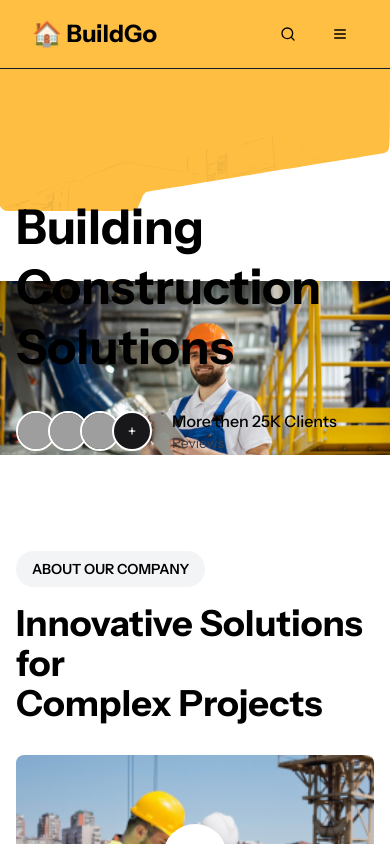
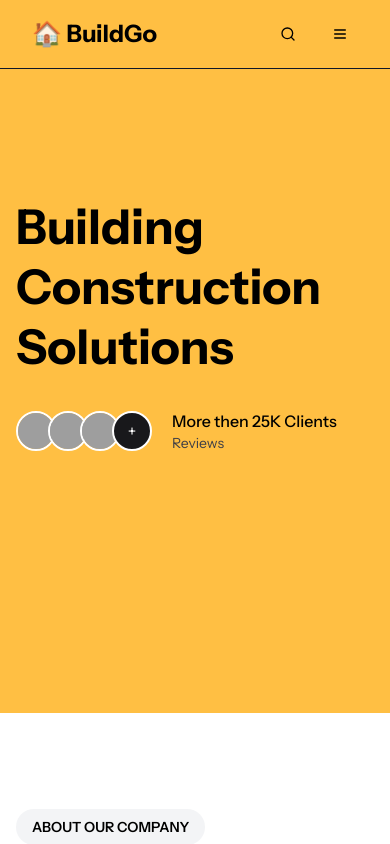
Before and after one commit to kraftonit/al-osaimi, a Next.js app: page / in a window 390 px wide. Shown: the top 844 px of the page. Built offline with nearby package versions, Linux system fonts and the light colour scheme; grey boxes are pictures that could not be loaded.

Commit message:
style: responsive done

```diff
--- a/src/components/HeroSection.tsx
+++ b/src/components/HeroSection.tsx
@@ -4,7 +4,7 @@ import { Avatar, AvatarFallback, AvatarImage } from "@/components/ui/avatar"
 export default function HeroSection() {
     return (
         <section>
-            <div className="relative py-32 z-10">
+            <div className="relative py-32 z-10 h-[calc(100vh-200px)] md:h-auto bg-primary md:bg-transparent">
                 {/* Content */}
                 <div className="container">
                     <div className="flex flex-col gap-8">
@@ -37,11 +37,11 @@ export default function HeroSection() {
                         </div>
                     </div>
                 </div>
-                <div className="absolute -z-10 top-0 left-0 w-full h-full overflow-hidden">
-                    <Image src="/images/banner-bg-shape.svg" alt="Wave" width={1920} height={600} className="w-full h-auto xl:max-h-[500px]" />
+                <div className="hidden absolute -z-10 top-0 left-0 w-full h-full overflow-hidden md:block">
+                    <Image src="/images/banner-bg-shape.svg" alt="Wave" width={1920} height={600} className="w-full h-full lg:max-h-[800px]" />
                 </div>
             </div>
-            <div className="-mt-[300px] relative -z-10">
+            <div className="-mt-[300px] relative -z-10 hidden lg:block">
                 <Image src="/images/banner.jpg" alt="Banner" width={1920} height={1080} className="w-full h-auto" />
             </div>
         </section>
```
